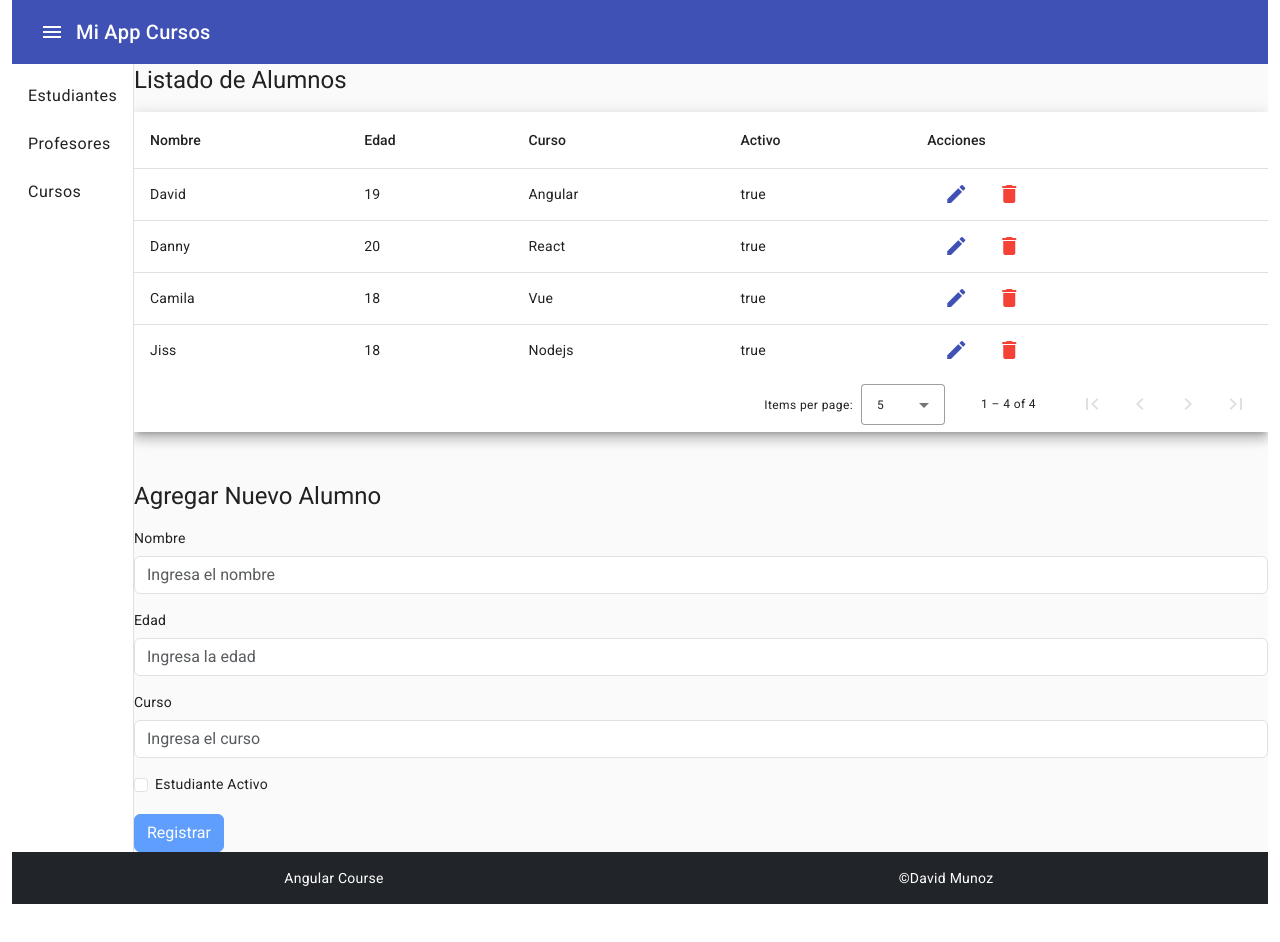
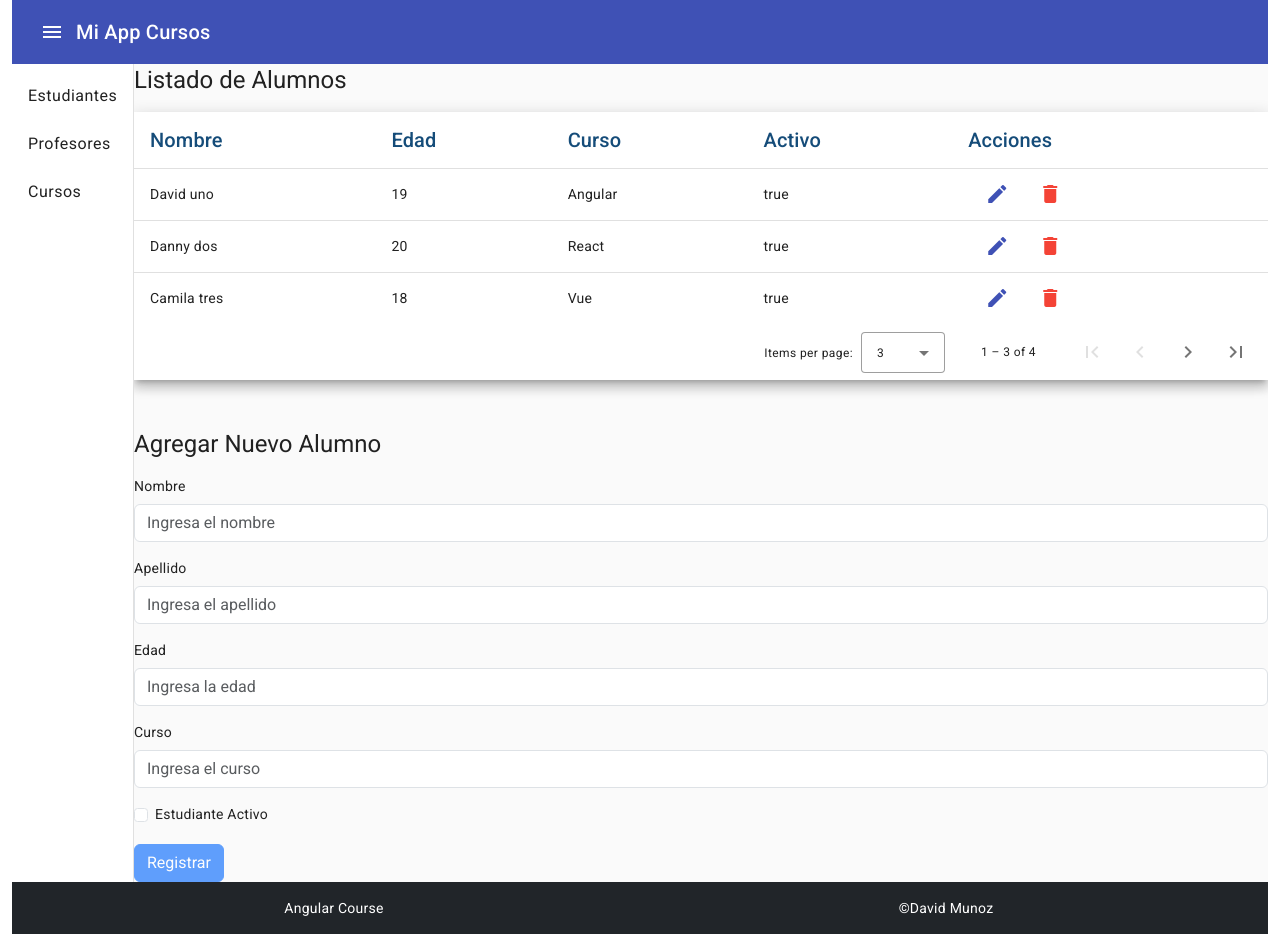
Before and after one commit to dafemu/Angular-ProyectoFinal, an Angular app: page / in a window 1280 px wide. Before the commit the page ends 912 px from the top, so only its background shows below. Built offline with nearby package versions, Linux system fonts and the light colour scheme.

Commit message:
adding custom pipes and directive

```diff
--- a/src/app/app.module.ts
+++ b/src/app/app.module.ts
@@ -12,6 +12,8 @@ import { MaterialModule } from './modulos/material.module';
 import { ListadoAlumnosComponent } from './componentes/listado-alumnos/listado-alumnos.component';
 import { AgregarAlumnoComponent } from './componentes/agregar-alumno/agregar-alumno.component';
 import { FormsModule, ReactiveFormsModule } from '@angular/forms';
+import { NombreCompletoPipe } from './pipes/nombre-completo.pipe';
+import { SizeLetrasDirective } from './directives/size-letras.directive';
 
 @NgModule({
   declarations: [
@@ -21,7 +23,9 @@ import { FormsModule, ReactiveFormsModule } from '@angular/forms';
     SidebarComponent,
     ContentComponent,
     ListadoAlumnosComponent,
-    AgregarAlumnoComponent
+    AgregarAlumnoComponent,
+    NombreCompletoPipe,
+    SizeLetrasDirective
   ],
   imports: [
     BrowserModule,
--- a/src/app/componentes/agregar-alumno/agregar-alumno.component.html
+++ b/src/app/componentes/agregar-alumno/agregar-alumno.component.html
@@ -10,6 +10,17 @@
       <div *ngIf="formAgregarEstudiante.controls['nombre'].touched && formAgregarEstudiante.controls['nombre'].valid" class="alert alert-success" role="alert">Campo Correcto</div>
       <div *ngIf="formAgregarEstudiante.controls['nombre'].touched && formAgregarEstudiante.controls['nombre'].errors?.['required']" class="alert alert-danger" role="alert">Campo obligatorio</div>
       <div *ngIf="formAgregarEstudiante.controls['nombre'].touched && formAgregarEstudiante.controls['nombre'].errors?.['minlength']" class="alert alert-danger" role="alert">Nombre no valido</div>
+  </div>
+
+  <div class="mb-3">
+    <label for="apellidoEstudiante" class="form-label">Apellido</label>
+    <input type="text"
+        class="form-control"
+        id="apellidoEstudiante"
+        placeholder="Ingresa el apellido"
+        formControlName="apellido">
+      <div *ngIf="formAgregarEstudiante.controls['apellido'].touched && formAgregarEstudiante.controls['apellido'].valid" class="alert alert-success" role="alert">Campo Correcto</div>
+      <div *ngIf="formAgregarEstudiante.controls['apellido'].touched && formAgregarEstudiante.controls['apellido'].errors?.['required']" class="alert alert-danger" role="alert">Campo obligatorio</div>
   </div>
 
   <div class="mb-3">
--- a/src/app/componentes/agregar-alumno/agregar-alumno.component.ts
+++ b/src/app/componentes/agregar-alumno/agregar-alumno.component.ts
@@ -15,6 +15,7 @@ export class AgregarAlumnoComponent {
     let soloLetrasRegex:string = '^[a-zA-Z ]*$';
     let controles: any = {
       nombre: new FormControl('',[Validators.required, Validators.minLength(3)]),
+      apellido: new FormControl('',[Validators.required]),
       edad: new FormControl('',[Validators.required, Validators.min(15)]),
       curso: new FormControl('',[Validators.required, Validators.pattern(soloLetrasRegex)]),
       activo: new FormControl(false, []),
@@ -26,7 +27,6 @@ export class AgregarAlumnoComponent {
     console.log(this.formAgregarEstudiante);
     console.log(this.formAgregarEstudiante.value);
     if(this.formAgregarEstudiante.status === "VALID"){
-      console.log('entro al if');
       this.onNuevoEstudiante.emit(this.formAgregarEstudiante.value);
       alert("Alumno agregado correctamente");
       this.formAgregarEstudiante.reset();
--- a/src/app/componentes/content/content.component.html
+++ b/src/app/componentes/content/content.component.html
@@ -1,6 +1,6 @@
 <div class="row">
   <h1>Listado de Alumnos</h1>
-  <app-listado-alumnos [arrayEstudiantes]="estudiantes"></app-listado-alumnos>
+  <app-listado-alumnos [alumnos]="alumnos"></app-listado-alumnos>
 </div>
 
 <div class="row mt-5">
--- a/src/app/componentes/content/content.component.ts
+++ b/src/app/componentes/content/content.component.ts
@@ -7,18 +7,17 @@ import { Estudiante } from 'src/app/interfaces/estudiante';
   styleUrls: ['./content.component.css']
 })
 export class ContentComponent {
-  estudiantes: Array<any> = [
-    { "nombre": 'David', 'edad': 19, "curso": 'Angular', "activo": true },
-    { "nombre": "Danny", "edad": 20, "curso": 'React', "activo": true },
-    { "nombre": "Camila", "edad": 18, "curso": 'Vue', "activo": true },
-    { "nombre": "Jiss", "edad": 18, "curso": 'Nodejs', "activo": true }
+  alumnos: Array<any> = [
+    { "nombre": 'David', "apellido": 'uno', 'edad': 19, "curso": 'Angular', "activo": true },
+    { "nombre": "Danny", "apellido": 'dos', "edad": 20, "curso": 'React', "activo": true },
+    { "nombre": "Camila", "apellido": 'tres', "edad": 18, "curso": 'Vue', "activo": true },
+    { "nombre": "Jiss", "apellido": 'cuatro', "edad": 18, "curso": 'Nodejs', "activo": true }
   ];
   constructor(){
-    console.log(this.estudiantes);
+    console.log(this.alumnos);
   }
 
-  agregarNuevoEstudiante(event:any){
-    console.log("EVENTO: ", event);
-    this.estudiantes.push(event);
+  agregarNuevoEstudiante(alumno:any){
+    this.alumnos.push(alumno);
   }
 }
--- a/src/app/componentes/listado-alumnos/listado-alumnos.component.html
+++ b/src/app/componentes/listado-alumnos/listado-alumnos.component.html
@@ -3,31 +3,31 @@
 
     <!-- Nombre Column -->
     <ng-container matColumnDef="nombre">
-      <th mat-header-cell *matHeaderCellDef> Nombre </th>
-      <td mat-cell *matCellDef="let element"> {{element.nombre}} </td>
+      <th mat-header-cell *matHeaderCellDef appSizeLetras> Nombre </th>
+      <td mat-cell *matCellDef="let element"> {{element.nombre | nombreCompleto:element.apellido }} </td>
     </ng-container>
 
     <!-- Edad Column -->
     <ng-container matColumnDef="edad">
-      <th mat-header-cell *matHeaderCellDef> Edad </th>
+      <th mat-header-cell *matHeaderCellDef appSizeLetras> Edad </th>
       <td mat-cell *matCellDef="let element"> {{element.edad}} </td>
     </ng-container>
 
     <!-- Curso Column -->
     <ng-container matColumnDef="curso">
-      <th mat-header-cell *matHeaderCellDef> Curso </th>
+      <th mat-header-cell *matHeaderCellDef appSizeLetras> Curso </th>
       <td mat-cell *matCellDef="let element"> {{element.curso}} </td>
     </ng-container>
 
     <!-- Activo Column -->
     <ng-container matColumnDef="activo">
-      <th mat-header-cell *matHeaderCellDef> Activo </th>
+      <th mat-header-cell *matHeaderCellDef appSizeLetras> Activo </th>
       <td mat-cell *matCellDef="let element"> {{element.activo}} </td>
     </ng-container>
 
 <!-- Acciones Column -->
     <ng-container matColumnDef="acciones">
-      <th mat-header-cell *matHeaderCellDef> Acciones </th>
+      <th mat-header-cell *matHeaderCellDef appSizeLetras> Acciones </th>
       <td mat-cell *matCellDef="let element">
         <button mat-icon-button color="primary">
           <mat-icon fontIcon="edit"></mat-icon>
@@ -42,7 +42,7 @@
     <tr mat-row *matRowDef="let row; columns: displayedColumns;"></tr>
   </table>
 
-  <mat-paginator [pageSizeOptions]="[5, 10, 20]"
+  <mat-paginator [pageSizeOptions]="[3, 9, 20]"
                  showFirstLastButtons>
   </mat-paginator>
 </div>
--- a/src/app/componentes/listado-alumnos/listado-alumnos.component.ts
+++ b/src/app/componentes/listado-alumnos/listado-alumnos.component.ts
@@ -10,7 +10,7 @@ import {MatTableDataSource} from '@angular/material/table';
 })
 export class ListadoAlumnosComponent implements  AfterViewInit, OnInit{
 
-  @Input()arrayEstudiantes!: Array<Estudiante>;
+  @Input()alumnos!: Array<Estudiante>;
 
   dataSource!: MatTableDataSource<Estudiante>;
   displayedColumns: string[] = ['nombre', 'edad', 'curso', 'activo', 'acciones'];
@@ -23,6 +23,6 @@ export class ListadoAlumnosComponent implements  AfterViewInit, OnInit{
   }
 
   ngOnInit(): void {
-    this.dataSource = new MatTableDataSource<Estudiante>(this.arrayEstudiantes);
+    this.dataSource = new MatTableDataSource<Estudiante>(this.alumnos);
   }
 }
--- /dev/null
+++ b/src/app/directives/size-letras.directive.ts
@@ -0,0 +1,13 @@
+import { Directive, ElementRef } from '@angular/core';
+
+@Directive({
+  selector: '[appSizeLetras]'
+})
+export class SizeLetrasDirective {
+
+  constructor(private elemento: ElementRef) {
+    elemento.nativeElement.style.fontSize = '20px';
+    elemento.nativeElement.style.color = '#154c79';
+  }
+
+}
--- /dev/null
+++ b/src/app/pipes/nombre-completo.pipe.ts
@@ -0,0 +1,12 @@
+import { Pipe, PipeTransform } from '@angular/core';
+
+@Pipe({
+  name: 'nombreCompleto'
+})
+export class NombreCompletoPipe implements PipeTransform {
+
+  transform(nombre: string, apellido: string): unknown {
+    return `${nombre} ${apellido}`;
+  }
+
+}
```
Also changed, not shown: 2 other files (tests, documents, lock files or other folders).
